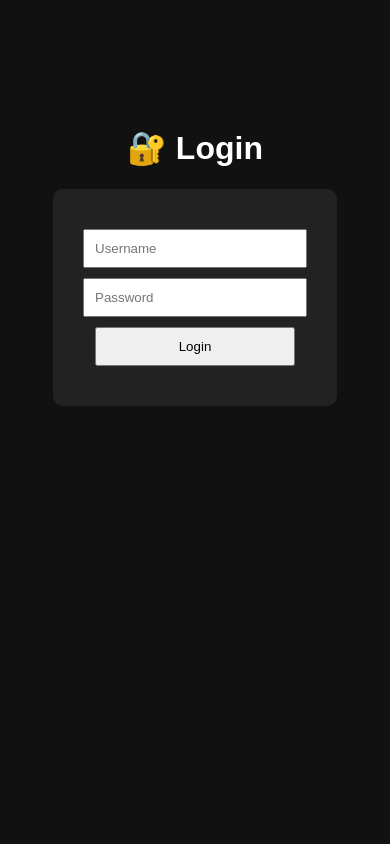
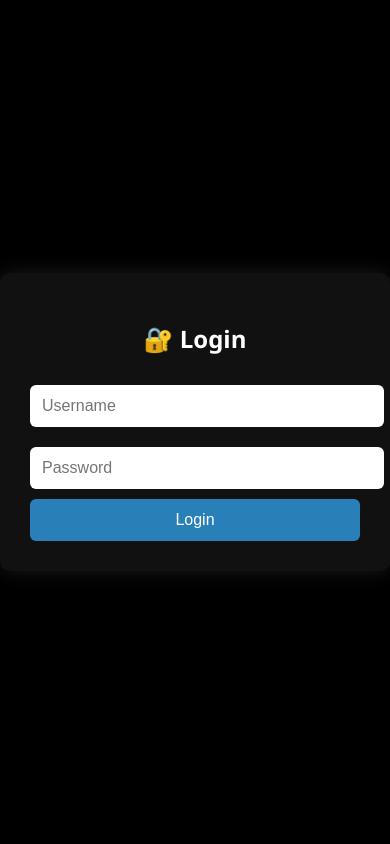
Before and after one commit to ksgoh987/flask-photo-gallery, a Flask app: page /login in a window 390 px wide. Run offline with Flask 3, Linux system fonts and the light colour scheme.

Commit message:
Make login page mobile-friendly

```diff
--- a/templates/login.html
+++ b/templates/login.html
@@ -1,39 +1,79 @@
 <!DOCTYPE html>
-<html>
+<html lang="en">
 <head>
+  <meta charset="UTF-8">
   <title>Login</title>
+  <meta name="viewport" content="width=device-width, initial-scale=1.0">
   <style>
     body {
+      margin: 0;
+      padding: 0;
+      background-color: #000;
+      color: #fff;
+      font-family: 'Segoe UI', sans-serif;
+      display: flex;
+      justify-content: center;
+      align-items: center;
+      height: 100vh;
+    }
+
+    .login-box {
       background-color: #111;
-      color: white;
-      font-family: sans-serif;
-      text-align: center;
-      padding-top: 100px;
-    }
-    form {
-      display: inline-block;
-      background: #222;
       padding: 30px;
       border-radius: 10px;
+      width: 90%;
+      max-width: 350px;
+      box-shadow: 0 0 20px rgba(255, 255, 255, 0.1);
     }
-    input {
-      display: block;
-      margin: 10px auto;
-      padding: 10px;
-      width: 200px;
+
+    h2 {
+      text-align: center;
+      margin-bottom: 20px;
     }
-    .error { color: red; }
+
+    input[type="text"],
+    input[type="password"] {
+      width: 100%;
+      padding: 12px;
+      margin: 10px 0;
+      border: none;
+      border-radius: 6px;
+      font-size: 16px;
+    }
+
+    button {
+      width: 100%;
+      padding: 12px;
+      background-color: #2980b9;
+      color: white;
+      border: none;
+      border-radius: 6px;
+      font-size: 16px;
+      cursor: pointer;
+    }
+
+    button:hover {
+      background-color: #3498db;
+    }
+
+    .error {
+      color: #e74c3c;
+      text-align: center;
+      margin-bottom: 10px;
+    }
   </style>
 </head>
 <body>
-  <h1>🔐 Login</h1>
-  {% if error %}
-    <p class="error">{{ error }}</p>
-  {% endif %}
-  <form method="POST">
-    <input type="text" name="username" placeholder="Username" required />
-    <input type="password" name="password" placeholder="Password" required />
-    <input type="submit" value="Login" />
-  </form>
+  <div class="login-box">
+    <h2>🔐 Login</h2>
+    {% if error %}
+      <div class="error">{{ error }}</div>
+    {% endif %}
+    <form method="POST">
+      <input type="text" name="username" placeholder="Username" required>
+      <input type="password" name="password" placeholder="Password" required>
+      <button type="submit">Login</button>
+    </form>
+  </div>
 </body>
 </html>
```
